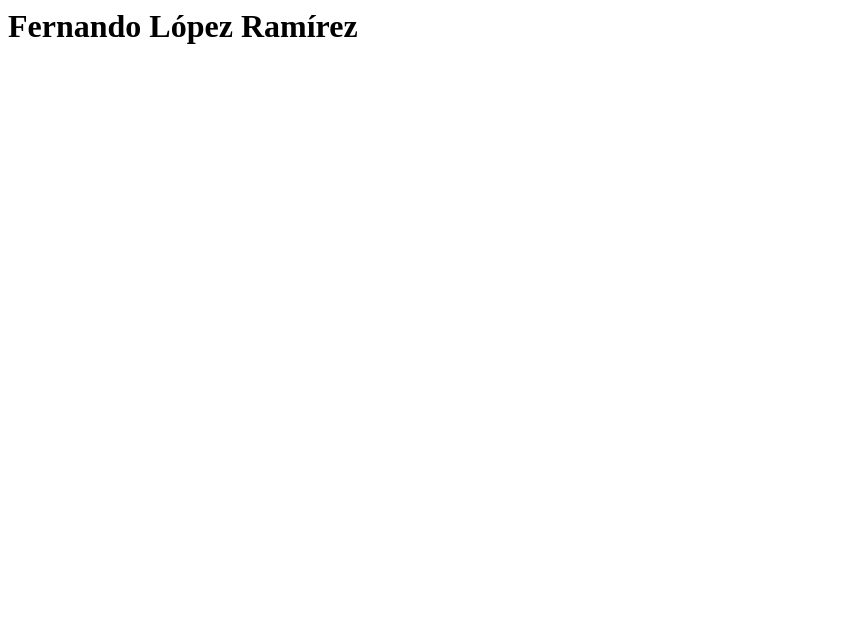
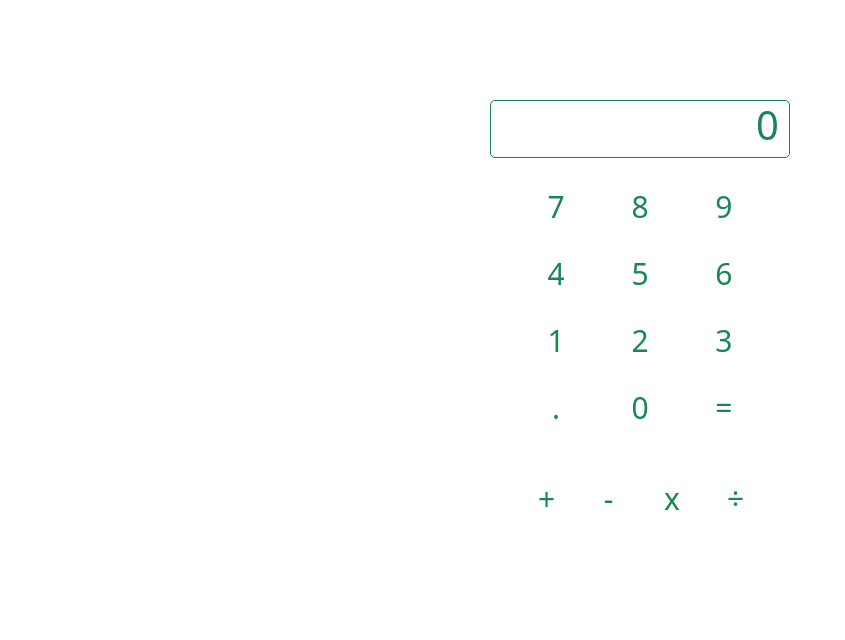
Before and after one commit to Fernando74lr/web-fer-lopez-ago2021, a plain HTML site: page calculadora/index.html in a window 1280 px wide. Shown: the whole page, without its empty margins (0-845 px from the left). Drawn offline with nearby package versions, Linux system fonts and the light colour scheme.

Commit message:
Calulator - Frontend

```diff
--- /dev/null
+++ b/calculadora/calc-style.css
@@ -0,0 +1,32 @@
+body {
+    padding: 100px;
+}
+
+#box {
+    /* border: 1px solid red; */
+    display: flex;
+    justify-content: center;
+    text-align: center;
+}
+
+#calc-container {
+    margin-top: 20px;
+}
+
+#calc-container div {
+    margin-bottom: 5px;
+}
+
+#display {
+    border: 1px solid #198754;
+    border-radius: 5px;
+    width: 300px;
+    text-align: right;
+    padding-right: 10px;
+    color: #198754;
+}
+
+button {
+    font-size: 30px!important;
+    border: none!important;
+}
--- a/calculadora/index.html
+++ b/calculadora/index.html
@@ -1 +1,91 @@
-<html><body><h1>Fernando López Ramírez</h1></body></html>
+<!DOCTYPE html>
+<html lang="en">
+<head>
+    <meta charset="UTF-8">
+    <meta http-equiv="X-UA-Compatible" content="IE=edge">
+    <meta name="viewport" content="width=device-width, initial-scale=1.0">
+    <link rel="stylesheet" href="./calc-style.css">
+    <!-- Bootstap v5.0.2 -->
+    <link
+        href="https://cdn.jsdelivr.net/npm/bootstrap@5.0.2/dist/css/bootstrap.min.css"
+        rel="stylesheet"
+        integrity="sha384-EVSTQN3/azprG1Anm3QDgpJLIm9Nao0Yz1ztcQTwFspd3yD65VohhpuuCOmLASjC"
+        crossorigin="anonymous"
+    >
+    <title>Calculadora</title>
+</head>
+<body>
+
+    <div id="box">
+        <div id="display">
+            <h1 id="value">0</h1>
+        </div>
+    </div>
+
+    <div class="container" id="box">
+        <div id="calc-container">
+            <div class="row">
+                <div class="col-6 col-md-4">
+                    <button class="btn btn-outline-success">7</button>
+                </div>
+                <div class="col-6 col-md-4">
+                    <button class="btn btn-outline-success">8</button>
+                </div>
+                <div class="col-6 col-md-4">
+                    <button class="btn btn-outline-success">9</button>
+                </div>
+            </div>
+            <div class="row">
+                <div class="col-6 col-md-4">
+                    <button class="btn btn-outline-success">4</button>
+                </div>
+                <div class="col-6 col-md-4">
+                    <button class="btn btn-outline-success">5</button>
+                </div>
+                <div class="col-6 col-md-4">
+                    <button class="btn btn-outline-success">6</button>
+                </div>
+            </div>
+            <div class="row">
+                <div class="col-6 col-md-4">
+                    <button class="btn btn-outline-success">1</button>
+                </div>
+                <div class="col-6 col-md-4">
+                    <button class="btn btn-outline-success">2</button>
+                </div>
+                <div class="col-6 col-md-4">
+                    <button class="btn btn-outline-success">3</button>
+                </div>
+            </div>
+            <div class="row">
+                <div class="col-6 col-md-4">
+                    <button class="btn btn-outline-success">.</button>
+                </div>
+                <div class="col-6 col-md-4">
+                    <button class="btn btn-outline-success">0</button>
+                </div>
+                <div class="col-6 col-md-4">
+                    <button class="btn btn-outline-success">=</button>
+                </div>
+            </div>
+
+            <br>
+            <div class="row">
+                <div class="col-6 col-md-3">
+                    <button class="btn btn-outline-success">+</button>
+                </div>
+                <div class="col-6 col-md-3">
+                    <button class="btn btn-outline-success">-</button>
+                </div>
+                <div class="col-6 col-md-3">
+                    <button class="btn btn-outline-success">x</button>
+                </div>
+                <div class="col-6 col-md-3">
+                    <button class="btn btn-outline-success">÷</button>
+                </div>
+            </div>
+        </div>
+    </div>
+
+</body>
+</html>
```
Also changed, not shown: calculadora/calculadora.js (added).
